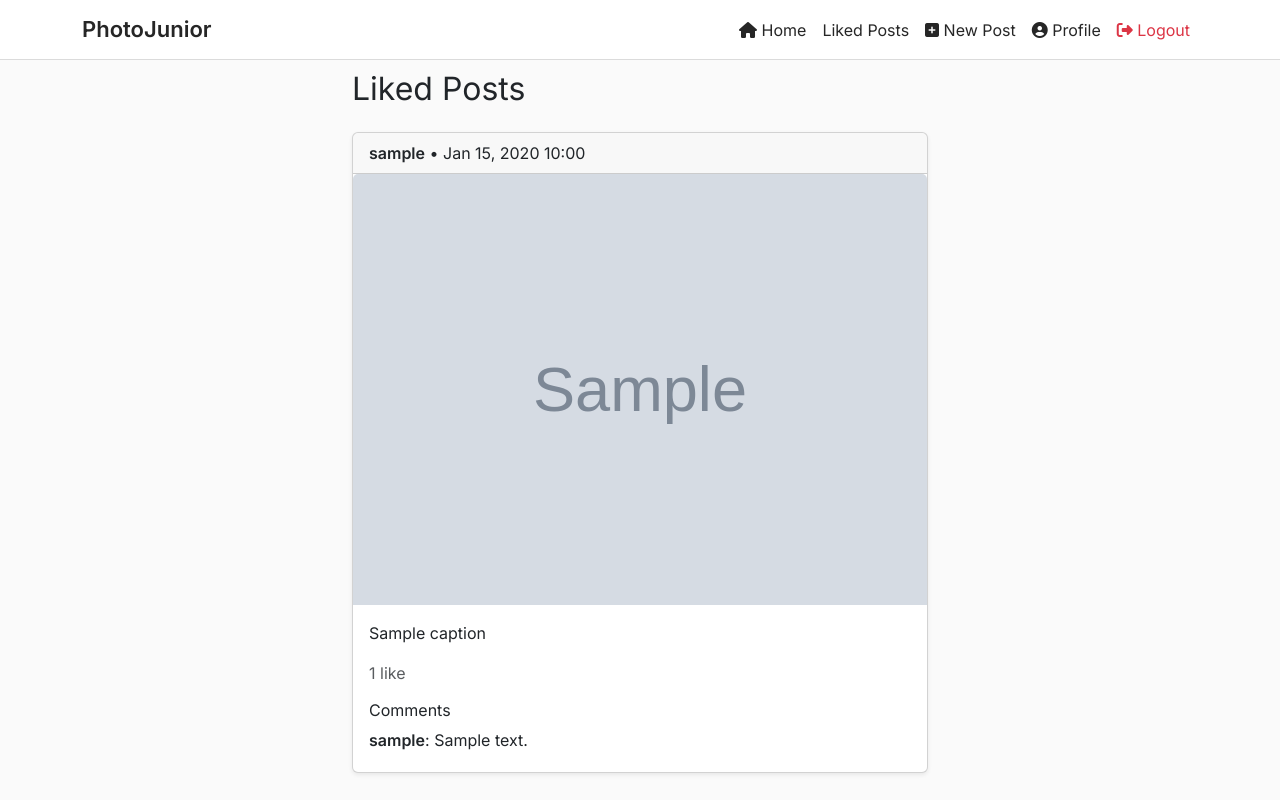
After one commit to 0MAVM0/PhotoJournal, a Django app: template config/templates/liked_posts.html in a window 1280 px wide. The commit adds this page. Run offline with Django 5.2, Linux system fonts and the light colour scheme; the template is opened without the code that fills it: most values are stand-ins (such as "Sample title", 1, 10 or a date in 2020); grey boxes marked "Sample" are stand-in pictures; some libraries are stand-ins or nearby versions.

Commit message:
Liked Posts

```diff
--- a/config/templates/base.html
+++ b/config/templates/base.html
@@ -22,7 +22,11 @@
                             Home
                         </a>
                     </li>
-                    {% if user.is_authenticated %}
+                    <li class="nav-item">
+                        <a class="nav-link" href="{% url 'liked-posts' %}">
+                            Liked Posts
+                        </a>
+                    </li>
                     <li class="nav-item">
                         <a class="nav-link" href="{% url 'create-post' %}">
                             <i class="fas fa-plus-square"></i>
@@ -41,7 +45,6 @@
                             Logout
                         </a>
                     </li>
-                    {% endif %}
                 </ul>
             </div>
         </div>
--- /dev/null
+++ b/config/templates/liked_posts.html
@@ -0,0 +1,34 @@
+{% extends "base.html" %}
+
+{% block title %}Liked Posts | PhotoJournal{% endblock %}
+
+{% block content %}
+    <h2 class="mb-4">Liked Posts</h2>
+
+    {% for post in liked_posts %}
+        <div class="card mb-4 shadow-sm">
+            <div class="card-header">
+                <strong>{{ post.user.username }}</strong> • {{ post.created_at|date:"M d, Y H:i" }}
+            </div>
+            <img src="{{ post.image.url }}" class="card-img-top" alt="Post image">
+            <div class="card-body">
+                <p class="card-text">{{ post.caption }}</p>
+
+                <span class="text-muted">{{ post.likes.count }} like{{ post.likes.count|pluralize }}</span>
+
+                <div class="mt-3">
+                    <h6>Comments</h6>
+                    {% for comment in post.comments.all|slice:"0:3" %}
+                        <div class="mb-1">
+                            <strong>{{ comment.user.username }}</strong>: {{ comment.content }}
+                        </div>
+                    {% empty %}
+                        <p class="text-muted">No comments yet.</p>
+                    {% endfor %}
+                </div>
+            </div>
+        </div>
+    {% empty %}
+        <p>You haven't liked any posts yet.</p>
+    {% endfor %}
+{% endblock %}
--- a/config/web/urls.py
+++ b/config/web/urls.py
@@ -12,4 +12,5 @@ urlpatterns = [
     path('comment/<int:post_id>/', add_comment, name='comment-list-create'),
     path('profile/<str:username>/', ProfileView.as_view(), name='profile'),
     path('edit-profile/', EditProfileView.as_view(), name='edit-profile'),
+    path('liked/', LikedPostsView.as_view(), name='liked-posts'),
 ]
```
Also changed, not shown: config/web/views.py (+10 -0 lines). Lines whose indentation alone changed are shown as unchanged.
